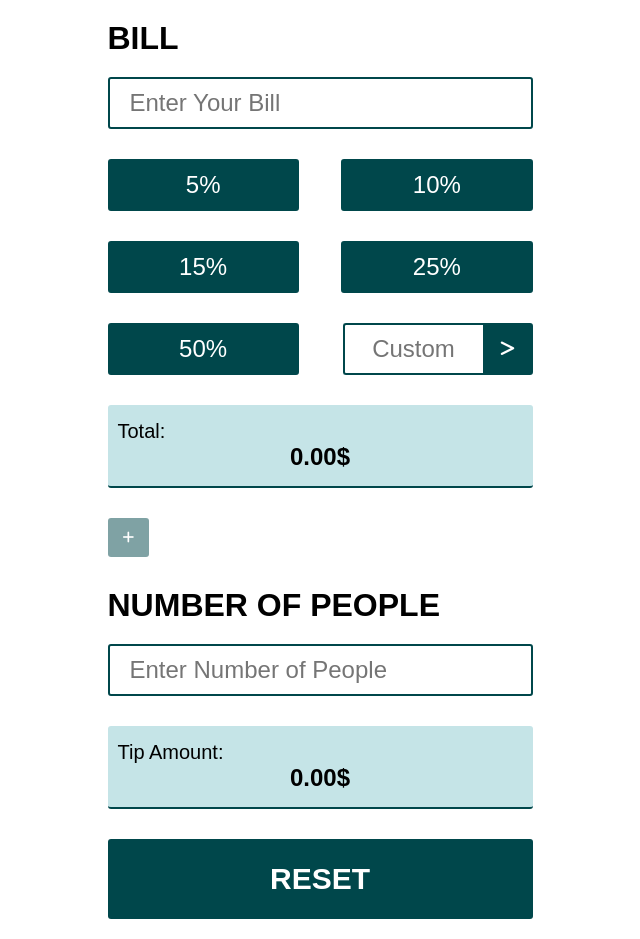
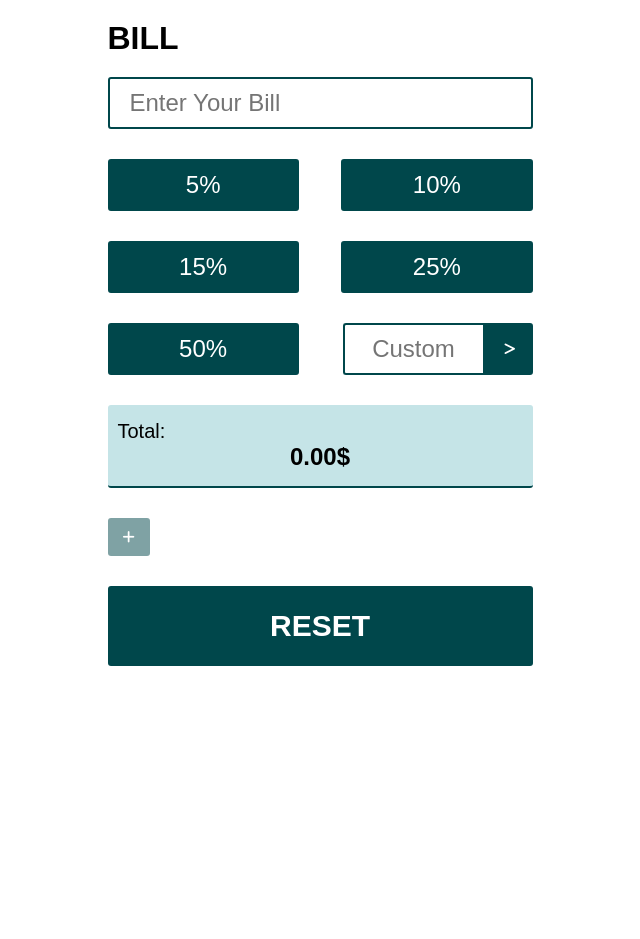
Before and after one commit to mishkamebonia/tipsCalculator, a plain HTML site: page index.html in a window 1280 px wide. Shown: the whole page, without its empty margins (320-960 px from the left). After the commit the page ends 808 px from the top, so only its background shows below. Drawn offline with Linux system fonts and the light colour scheme.

Commit message:
version 1.2

```diff
--- a/index.html
+++ b/index.html
@@ -24,7 +24,7 @@
         <button onclick="calcPerc(50)" class="calc-btn">50%</button>
         <div class="custom-btn">
           <input placeholder="Custom" id="custom-input">
-          <button onclick="calcCustom()" id="custom-btn">
+          <button onclick="calcCustom()" id="custom-btn" class="calc-btn">
             <i class="fa-solid fa-greater-than"></i>
           </button>
         </div>
@@ -34,21 +34,18 @@
         <p id="calculated">0.00$</p>
       </div>
     </div>
-    <div class="plus-btn-row">
-      <button id="plus-btn">
-        <i class="fa-solid fa-plus"></i>
-      </button>
-      <label for="plus-btn" class="plus-btn-text">NUMBER OF PEOPLE</label>
-    </div>
-    <div class="input-fields">
+        <input type="checkbox" id="toggle">
+        <div class="toggle-btn">
+          <label for="toggle" class="plus-btn-text"><i onclick="changeIcon(this)" class="fa-solid fa-plus"></i></label>
+          <p class="toggle-par">NUMBER OF PEOPLE</p>
+        </div>
+    <div class="input-person-block">
       <label for="people-input" class="bill-header">Number of People</label>
-      <div class="input-relative">
         <input type="text" id="people-input" placeholder="Enter Number of People">
         <div class="output-fields">
           <p class="text-area">Tip Amount:</p>
           <p id="calculated-per-person">0.00$</p>
         </div>
-      </div>
     </div>
     <button onclick="removeCalc()" id="del-btn">reset</button>
   </div>
--- a/script.js
+++ b/script.js
@@ -3,6 +3,14 @@ const outputValue = document.getElementById("calculated")
 const personInputValue = document.getElementById("people-input")
 const personOutputValue = document.getElementById("calculated-per-person")
 const btnValue = document.getElementById("custom-input")
+const calcBtn = document.querySelectorAll(".calc-btn")
+
+calcBtn.forEach(btnEl => {
+  btnEl.addEventListener('click', function() {
+    document.querySelector('.active')?.classList.remove('active')
+    btnEl.classList.add('active')
+  })
+})
 
 const calcPerc = function(num) {
   const slashNum = ((inputValue.value * num) / 100).toFixed(2)
@@ -46,3 +54,7 @@ const removeCalc = function() {
 
   btnValue.value = ""
 }
+
+const changeIcon = function(icon) {
+  icon.classList.toggle('fa-xmark')
+}
--- a/style.css
+++ b/style.css
@@ -22,8 +22,10 @@ label {
   margin: 0 auto;
 }
 
-.input-fields {
-  margin: 0 auto;
+.input-person-block {
+  opacity: 0;
+  visibility: hidden;
+  height: 0;
 }
 .output-fields {
   margin: 30px auto 30px;
@@ -58,9 +60,6 @@ label {
   margin-top: 20px;
   margin-right: 5px;
 }
-.input-relative {
-  position: relative;
-}
 .cancel-button {
   position: absolute;
   bottom: 14px;
@@ -89,7 +88,7 @@ label {
   color: rgb(255, 255, 255);
   cursor: pointer;
 }
-.calc-btn:focus {
+.active {
   background: rgb(38, 194, 174);
   border-color: rgb(38, 194, 174);
 }
@@ -115,7 +114,7 @@ label {
 
 #custom-btn {
   width: 50px;
-  font-size: 18px;
+  font-size: 14px;
   border: 2px solid rgb(0, 71, 75);
   background: rgb(0, 71, 75);
   color: rgb(255, 255, 255);
@@ -140,15 +139,31 @@ label {
   background: rgba(0, 71, 75, 0.8);
 }
 
-.plus-btn-row {
+.plus-btn-text:hover{
+  color: rgba(0, 71, 75, 0.5);
+}
+.toggle-btn {
   display: flex;
   align-items: center;
+  width: 250px;
+  gap: 15px;
   margin-bottom: 30px;
-}
-.plus-btn-row:hover .plus-btn-text{
   color: rgba(0, 71, 75, 0.5);
 }
-#plus-btn {
+#toggle {
+  display: none;
+  transition: all 1s;
+}
+#toggle:checked ~ .input-person-block {
+  opacity: 1;
+  visibility: visible;
+  height: 220px;
+  margin-bottom: 30px
+}
+.plus-btn-text .fa-solid {
+  width: 42.5px;
+}
+.fa-plus {
   background: rgba(0, 71, 75, 0.5);
   color: rgb(255, 255, 255);
   padding: 12px 15px;
@@ -157,9 +172,15 @@ label {
   cursor: pointer;
 }
 .plus-btn-text{
+  display: inline-block;
   color: rgba(0, 71, 75, 0);
-  margin-left: 10px;
   font-size: 14px;
+}
+.toggle-btn:hover .toggle-par {
+  opacity: 1;
+}
+.toggle-par {
+  opacity: 0;
 }
 
 @media only screen and (max-width: 400px) {
```
